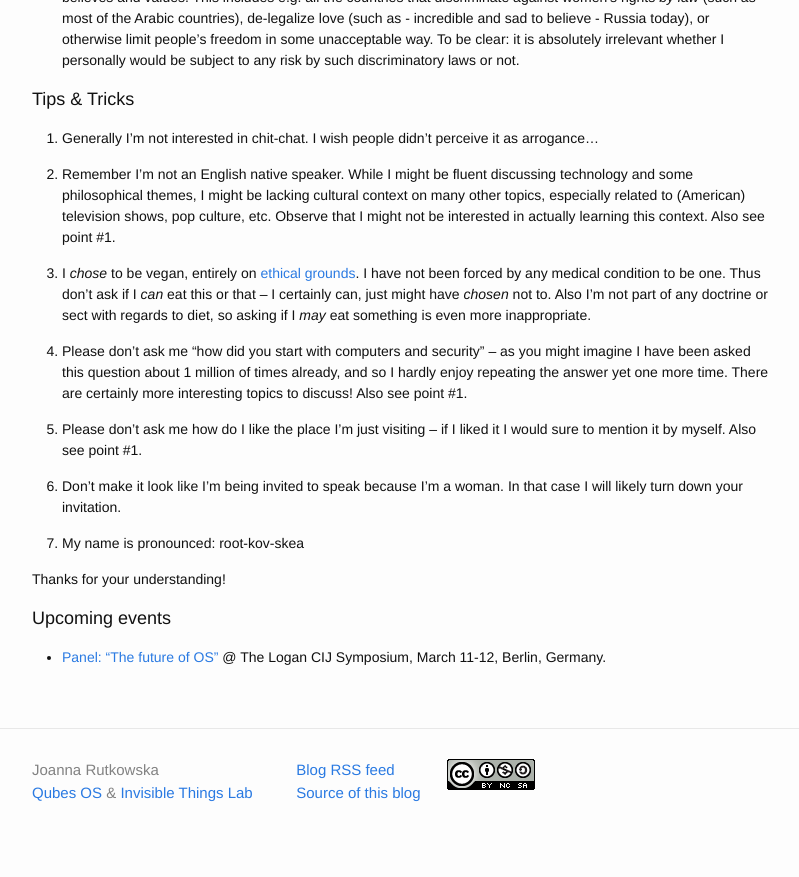
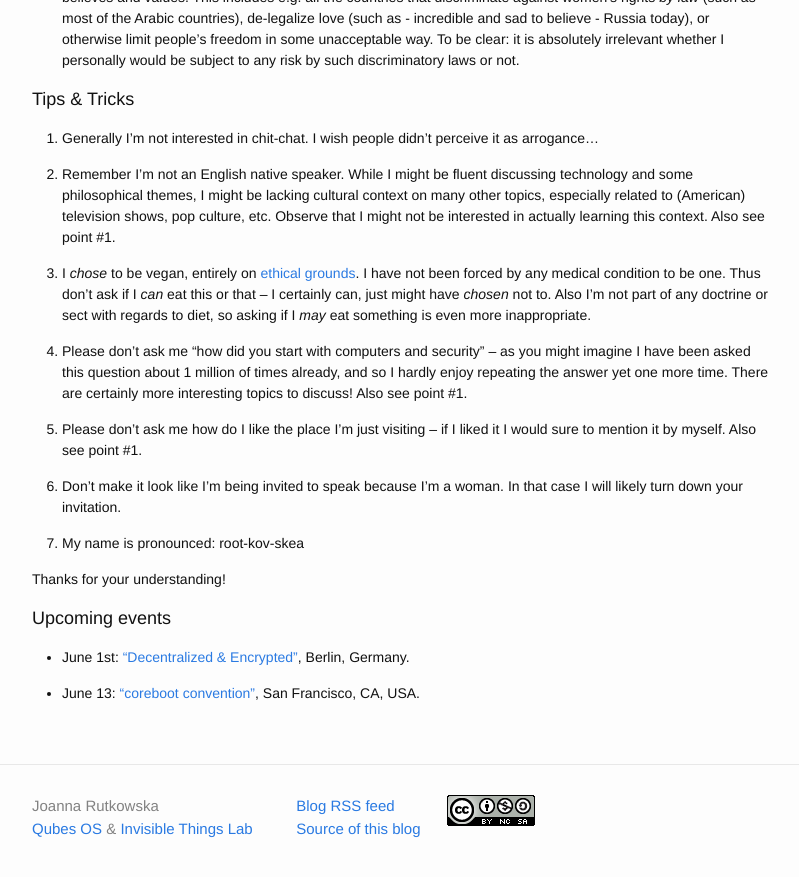
Before and after one commit to rootkovska/rootkovska.github.io, a Jekyll site: the page built from speaking.md, in a window 1280 px wide and 900 px high, scrolled down 1158 px. Shown: the top 877 px of the window, without its empty margins (238-1037 px from the left). Built offline with Jekyll 4.4.1, drawn with Linux system fonts in a browser that asks for light colours; Markdown is read by kramdown in place of the engine named in the settings.

Commit message:
Speaking: update for June

```diff
--- a/speaking.md
+++ b/speaking.md
@@ -122,5 +122,7 @@ Thanks for your understanding!
 Upcoming events
 ----------------
 
-* [Panel: "The future of OS"](https://logancij.com/sessions/) @ The Logan CIJ
-  Symposium, March 11-12, Berlin, Germany.
+* June 1st: ["Decentralized & Encrypted"](https://medium.com/@BlueYard/berlin-june-1st-the-mission-to-upgrade-the-internet-an-open-conversation-with-edward-snowden-d288fb2c1ec6), Berlin, Germany.
+
+* June 13: ["coreboot convention"](https://www.coreboot.org/Coreboot_conference_San_Francisco_2016),
+  San Francisco, CA, USA.
```
